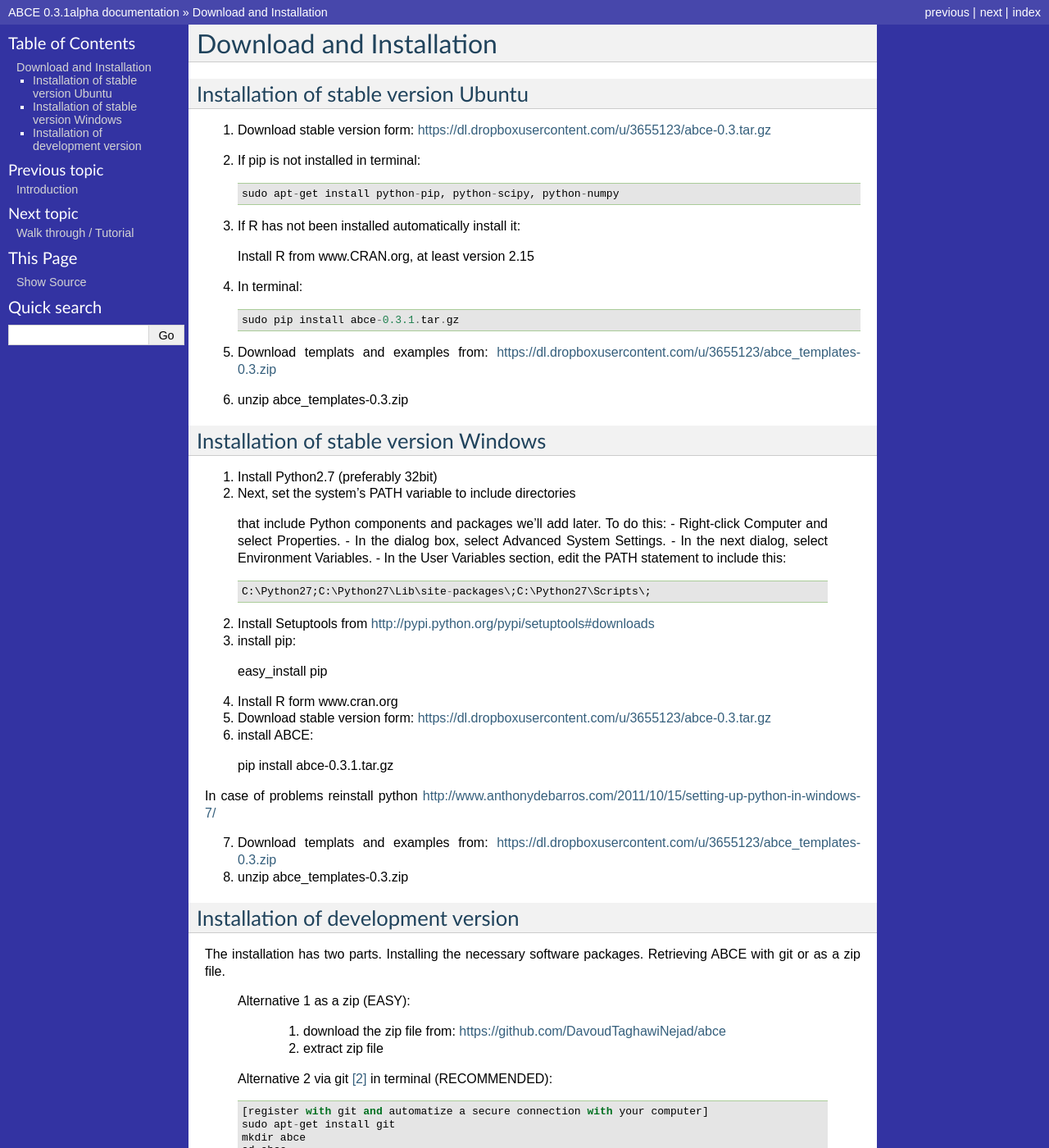
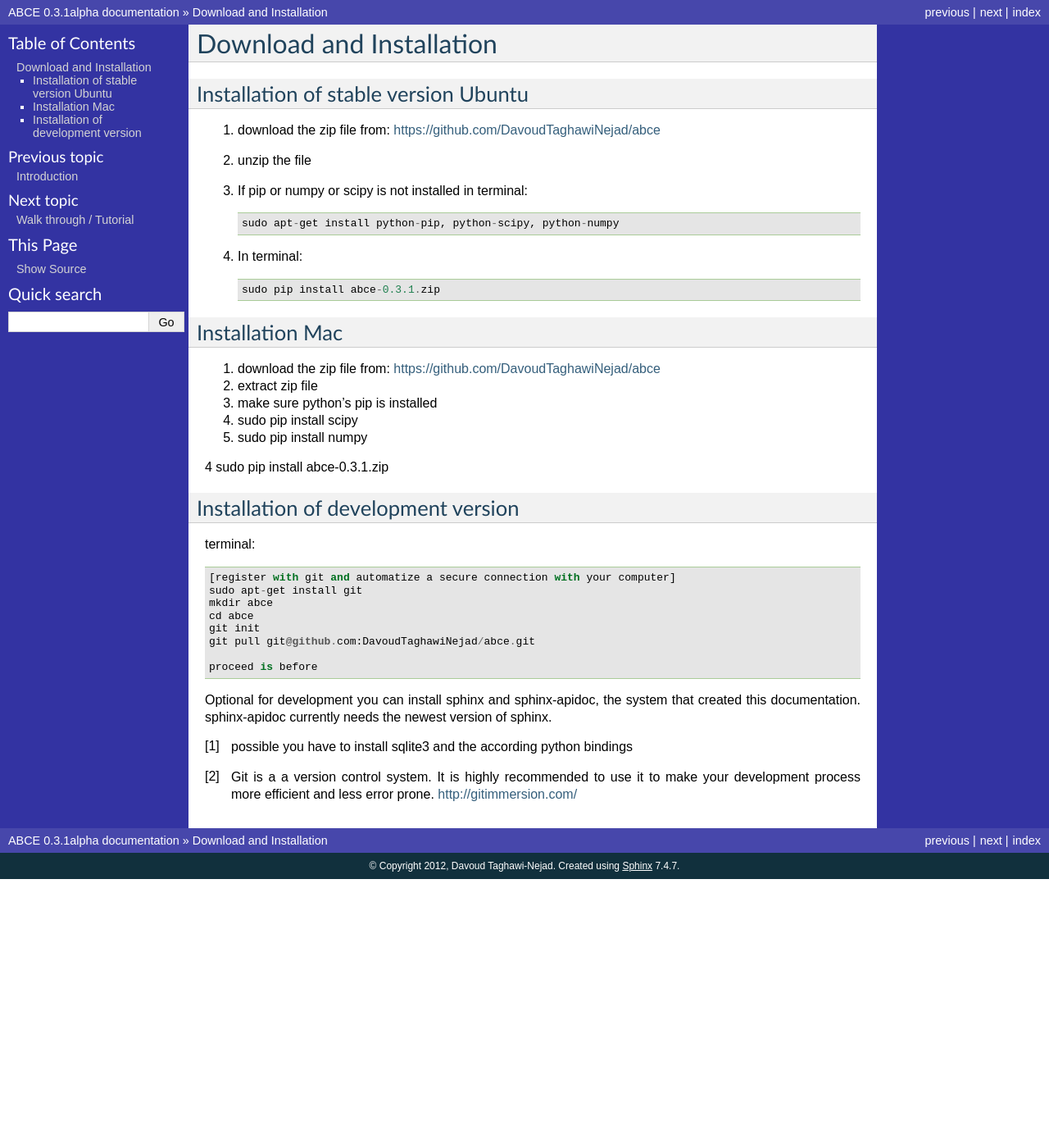
Before and after one commit to AB-CE/abce, a Sphinx documentation site: the page built from doc/installation.rst, in a window 1280 px wide and 1400 px high. Shown: the whole window at 82% size. Built offline with Sphinx 7.4.7, drawn with Linux system fonts in a browser that asks for light colours; some of the changed text lies outside the part shown.

Commit message:
new installation instructions

```diff
--- a/doc/installation.rst
+++ b/doc/installation.rst
@@ -6,79 +6,39 @@
 Installation of stable version Ubuntu
 -------------------------------------
 
-1. Download stable version form:  https://dl.dropboxusercontent.com/u/3655123/abce-0.3.tar.gz
-2. If pip is not installed in terminal::
+1. download the zip file from: https://github.com/DavoudTaghawiNejad/abce
+
+2. unzip the file
+
+3. If pip or numpy or scipy is not installed in terminal::
 
     sudo apt-get install python-pip, python-scipy, python-numpy
 
-3. If R has not been installed automatically install it::
-
-   Install R from www.CRAN.org, at least version 2.15
 
 4. In terminal::
 
-    sudo pip install abce-0.3.1.tar.gz
-
-5. Download templats and examples from: https://dl.dropboxusercontent.com/u/3655123/abce_templates-0.3.zip
-
-6. unzip abce_templates-0.3.zip
+    sudo pip install abce-0.3.1.zip
 
 
+Installation Mac
+----------------
 
+1. download the zip file from: https://github.com/DavoudTaghawiNejad/abce
 
+2. extract zip file
 
-Installation of stable version Windows
---------------------------------------
+3. make sure python's pip is installed
 
-1. Install Python2.7 (preferably 32bit)
+4. sudo pip install scipy
 
-2. Next, set the system’s PATH variable to include directories
-  that include Python components and packages we’ll add later. To do this:
-  - Right-click Computer and select Properties.
-  - In the dialog box, select Advanced  System Settings.
-  - In the next dialog, select Environment Variables.
-  - In the User Variables section, edit the PATH statement to include this::
+5. sudo pip install numpy
 
-     C:\Python27;C:\Python27\Lib\site-packages\;C:\Python27\Scripts\;
-
-
-2. Install Setuptools from http://pypi.python.org/pypi/setuptools#downloads
-3. install pip::
-
-  easy_install pip
-
-4. Install R form www.cran.org
-
-5. Download stable version form:  https://dl.dropboxusercontent.com/u/3655123/abce-0.3.tar.gz
-
-6. install ABCE::
-
-  pip install abce-0.3.1.tar.gz
-
-In case of problems reinstall python
-http://www.anthonydebarros.com/2011/10/15/setting-up-python-in-windows-7/
-
-
-
-7. Download templats and examples from: https://dl.dropboxusercontent.com/u/3655123/abce_templates-0.3.zip
-
-8. unzip abce_templates-0.3.zip
-
-
-
-
+4 sudo pip install abce-0.3.1.zip
 
 Installation of development version
 -----------------------------------
 
-The installation has two parts. Installing the necessary software packages. Retrieving ABCE with git or as a zip file.
-
- Alternative 1 as a zip (EASY):
-
-    1. download the zip file from: https://github.com/DavoudTaghawiNejad/abce
-    2. extract zip file
-
- Alternative 2 via git [2]_ in terminal (RECOMMENDED)::
+terminal::
 
   [register with git and automatize a secure connection with your computer]
   sudo apt-get install git
@@ -87,10 +47,14 @@
   git init
   git pull git@github.com:DavoudTaghawiNejad/abce.git
 
+  proceed is before
+
 Optional for development you can install sphinx and sphinx-apidoc,
 the system that created this documentation.  sphinx-apidoc
 currently needs the newest version of sphinx.
 
 .. [1] possible you have to install sqlite3 and the according python bindings
 
-.. [2] Git is a a version controll system. It is higly recommended to use it to make your development process more efficient and less error prone. http://gitimmersion.com/
+.. [2] Git is a a version control system. It is highly recommended to use it to
+       make your development process more efficient and less error prone.
+       http://gitimmersion.com/
```
